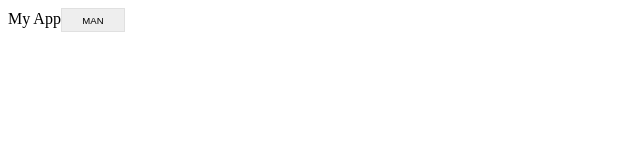
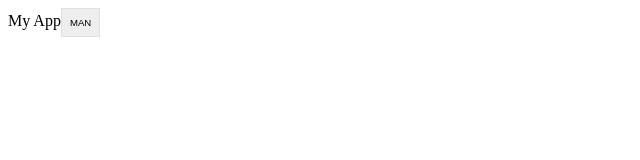
Before and after one commit to ghelloumi/test-wecasa, a React (Create React App) app: page / in a window 1280 px wide. Shown: the top 160 px of the page, without its empty margins (0-640 px from the left). Built offline with nearby package versions, Linux system fonts and the light colour scheme.

Commit message:
fix button component: use padding in place of height and width

```diff
--- a/src/UI/Atoms/Button.js
+++ b/src/UI/Atoms/Button.js
@@ -3,8 +3,7 @@ import PropTypes from 'prop-types';
 import { defaultColor, palettePropTypes } from '../../config/theme';
 
 const ButtonEl = styled.button`
-  height: ${({ theme }) => theme.sizes.m + theme.sizes.s}px;
-  width: ${({ theme }) => theme.sizes.xl}px;
+  padding: ${({ theme }) => theme.sizes.s}px;
   background: ${({ theme }) => theme.palette.primary};
   cursor: pointer;
   border: 1px solid ${({ theme }) => theme.palette.border};
```
